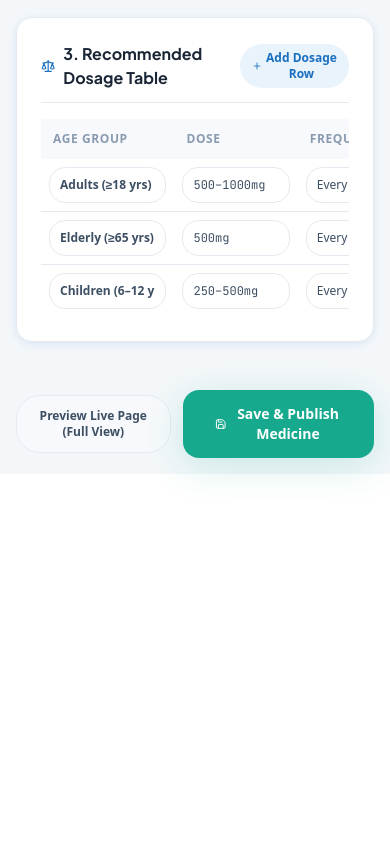
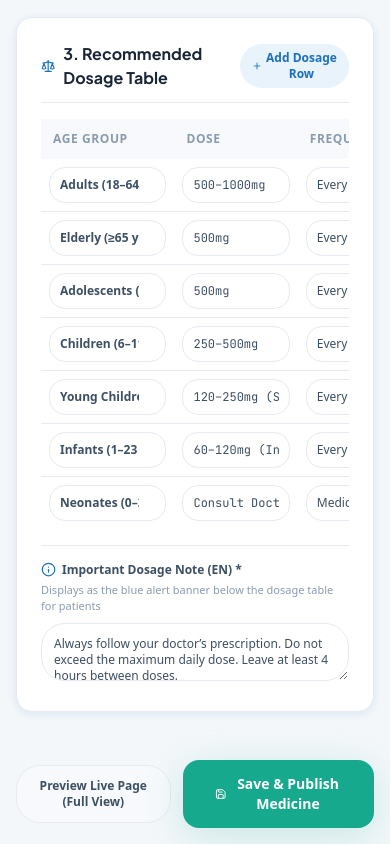
Before and after one commit to gavirubihan/MediInfo.lk, a Next.js app: page /admin/medicine/add in a window 390 px wide. Shown: the part 4671-5515 px from the top of the page. Before the commit the page ends 5145 px from the top, so only its background shows below. Built offline with nearby package versions, Linux system fonts and the light colour scheme.

Commit message:
feat: implement medicine detail page with multilingual support and data-driven components

```diff
--- a/src/app/[locale]/medicine/[slug]/page.tsx
+++ b/src/app/[locale]/medicine/[slug]/page.tsx
@@ -407,7 +407,7 @@ export default function MedicineDetailPage() {
                       /elderly|senior|65|geriatric/i.test(row.ageGroup)
                     );
                     const isChildrenSafe = medicine.dosageRows && medicine.dosageRows.some((row) =>
-                      /child|children|infant|pediatric|kid|baby/i.test(row.ageGroup)
+                      /child|children|infant|pediatric|kid|baby|adolescent|teen|neonate|toddler/i.test(row.ageGroup)
                     );
                     return (
                       <>
--- a/src/components/admin/MedicineForm.tsx
+++ b/src/components/admin/MedicineForm.tsx
@@ -98,9 +98,13 @@ const initialFormState: MedicineFormData = {
   maxDailyDoseAdults: '4000mg',
 
   dosageRows: [
-    { ageGroup: 'Adults (≥18 yrs)', dose: '500–1000mg', frequency: 'Every 4–6 hours', maxPerDay: '4000mg' },
+    { ageGroup: 'Adults (18–64 yrs)', dose: '500–1000mg', frequency: 'Every 4–6 hours', maxPerDay: '4000mg' },
     { ageGroup: 'Elderly (≥65 yrs)', dose: '500mg', frequency: 'Every 6–8 hours', maxPerDay: '2000mg' },
-    { ageGroup: 'Children (6–12 yrs)', dose: '250–500mg', frequency: 'Every 4–6 hours', maxPerDay: '2000mg' },
+    { ageGroup: 'Adolescents (12–17 yrs)', dose: '500mg', frequency: 'Every 4–6 hours', maxPerDay: '3000mg' },
+    { ageGroup: 'Children (6–11 yrs)', dose: '250–500mg', frequency: 'Every 4–6 hours', maxPerDay: '2000mg' },
+    { ageGroup: 'Young Children (2–5 yrs)', dose: '120–250mg (Syrup)', frequency: 'Every 4–6 hours', maxPerDay: '1000mg' },
+    { ageGroup: 'Infants (1–23 months)', dose: '60–120mg (Infant Drops)', frequency: 'Every 6 hours (Doctor advised)', maxPerDay: '480mg' },
+    { ageGroup: 'Neonates (0–28 days)', dose: 'Consult Doctor', frequency: 'Medical Supervision Only', maxPerDay: 'Specialist Specified' },
   ],
 
   drugInteractions: [
@@ -874,7 +878,7 @@ export function MedicineForm() {
                         /elderly|senior|65|geriatric/i.test(row.ageGroup)
                       );
                       const isChildrenSafe = formData.dosageRows && formData.dosageRows.some((row) =>
-                        /child|children|infant|pediatric|kid|baby/i.test(row.ageGroup)
+                        /child|children|infant|pediatric|kid|baby|adolescent|teen|neonate|toddler/i.test(row.ageGroup)
                       );
                       return (
                         <>
@@ -1524,11 +1528,21 @@ export function MedicineForm() {
                       <td className="p-2">
                         <input
                           type="text"
+                          list="ageGroupPresets"
                           value={row.ageGroup}
                           onChange={(e) => updateDosageRow(idx, 'ageGroup', e.target.value)}
                           className="w-full h-9 px-2.5 rounded-lg border border-light-gray text-xs font-bold outline-none focus:border-blue"
-                          placeholder="e.g. Adults (≥18 yrs)"
+                          placeholder="e.g. Young Children (2–5 yrs)"
                         />
+                        <datalist id="ageGroupPresets">
+                          <option value="Adults (18–64 yrs)" />
+                          <option value="Elderly (≥65 yrs)" />
+                          <option value="Adolescents (12–17 yrs)" />
+                          <option value="Children (6–11 yrs)" />
+                          <option value="Young Children (2–5 yrs)" />
+                          <option value="Infants (1–23 months)" />
+                          <option value="Neonates (0–28 days)" />
+                        </datalist>
                       </td>
                       <td className="p-2">
                         <input
@@ -1571,6 +1585,27 @@ export function MedicineForm() {
                 </tbody>
               </table>
             </div>
+
+            {/* Important Dosage Note (Multi-language) */}
+            <div className="pt-4 border-t border-light-gray space-y-2">
+              <div className="flex flex-col sm:flex-row sm:items-center justify-between gap-1">
+                <label className="block text-xs font-bold text-dark-gray flex items-center gap-1.5">
+                  <Info size={15} className="text-blue" />
+                  <span>Important Dosage Note ({activeLangTab.toUpperCase()}) *</span>
+                </label>
+                <span className="text-[11px] text-mid-gray">Displays as the blue alert banner below the dosage table for patients</span>
+              </div>
+
+              <textarea
+                rows={2}
+                value={currentLocalized.dosageNotes}
+                onChange={(e) => handleLocalizedTextChange('dosageNotes', e.target.value)}
+                className={`w-full p-3 rounded-xl border border-light-gray text-xs text-dark-gray outline-none focus:border-blue transition-all ${
+                  activeLangTab === 'si' ? 'font-noto-sinhala' : ''
+                }`}
+                placeholder="e.g. Always follow your doctor's prescription. Do not exceed maximum daily dose. Leave at least 4 hours between doses..."
+              />
+            </div>
           </div>
 
           {/* Form Submit Footer */}
--- a/src/data/medicinesData.ts
+++ b/src/data/medicinesData.ts
@@ -73,8 +73,9 @@ export const sampleMedicines: MedicineRecord[] = [
     dosageRows: [
       { ageGroup: 'Adults (≥18 yrs)', dose: '500mg–1000mg', frequency: 'Every 4–6 hours', maxPerDay: '4000mg' },
       { ageGroup: 'Elderly (≥65 yrs)', dose: '500mg', frequency: 'Every 6 hours', maxPerDay: '2000mg' },
-      { ageGroup: 'Children (6–12 yrs)', dose: '250mg–500mg', frequency: 'Every 4–6 hours', maxPerDay: '2000mg' },
-      { ageGroup: 'Infants (1–5 yrs)', dose: '120mg–250mg (Syrup)', frequency: 'Every 6 hours', maxPerDay: '1000mg' },
+      { ageGroup: 'Children (6–11 yrs)', dose: '250mg–500mg', frequency: 'Every 4–6 hours', maxPerDay: '2000mg' },
+      { ageGroup: 'Young Children (2–5 yrs)', dose: '120mg–250mg (Syrup)', frequency: 'Every 4–6 hours', maxPerDay: '1000mg' },
+      { ageGroup: 'Infants & Babies (<2 yrs)', dose: '60mg–120mg (Drops)', frequency: 'Every 6 hours (Doctor advised)', maxPerDay: '480mg' },
     ],
     drugInteractions: [
       { drug: 'Warfarin', note: 'May enhance anticoagulant effect with prolonged daily use. Monitor INR closely.' },
```
